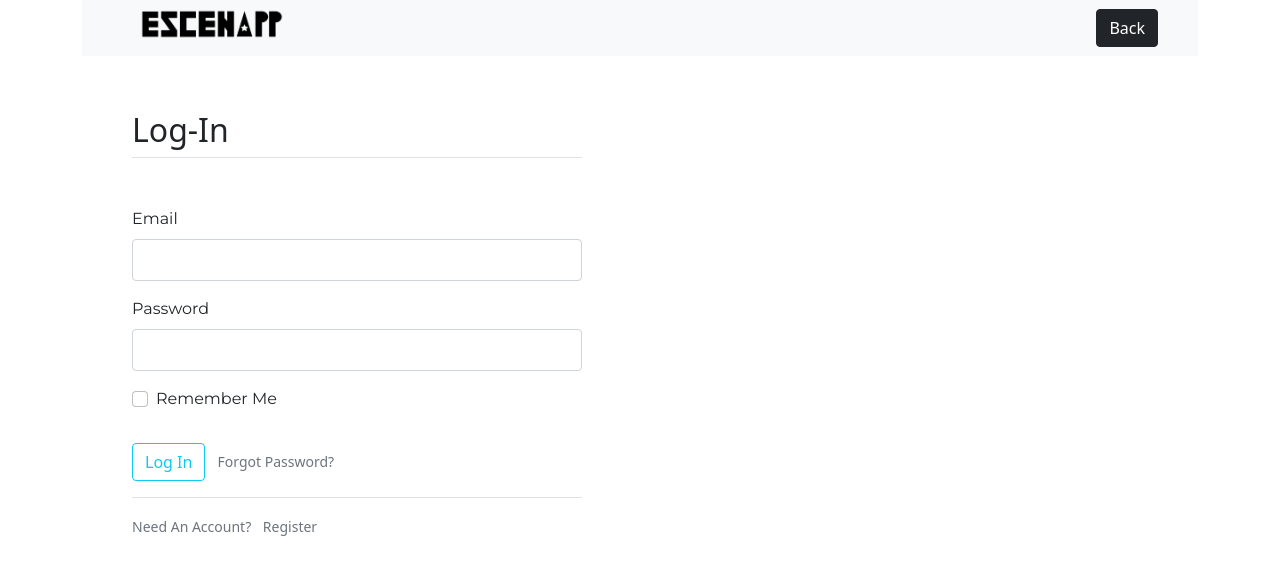
After one commit to KevinTMO/Escenapp, a Flask app: page /login in a window 1280 px wide. The commit adds this page. Shown: the top 575 px of the page. Run offline with Flask 2, Linux system fonts and the light colour scheme; some libraries are stand-ins or nearby versions.

Commit message:
Removing footer home, removing buttons in login page and adding back button

```diff
--- a/v1/static/styles/home.css
+++ b/v1/static/styles/home.css
@@ -12,13 +12,6 @@ body {
 @media (min-width: 768px) {
   #home {
     background: url("../images/pexels-sebastian-ervi-1763075.jpg") center / cover no-repeat;
-  }
-}
-
-@media (min-width: 992px) {
-  #description {
-    text-align: center;
-    font-size: 25px;
   }
 }
 
--- /dev/null
+++ b/v1/templates/login.html
@@ -0,0 +1,98 @@
+{% extends "layout.html" %}
+{% block content %}
+
+<head>
+    <meta charset="utf-8">
+    <meta name="viewport" content="width=device-width, initial-scale=1.0, shrink-to-fit=yes">
+    <link rel="stylesheet" href="../static/assets/bootstrap/css/bootstrap.min.css">
+    <link rel="stylesheet" href="https://fonts.googleapis.com/css?family=Montserrat&amp;display=swap">
+    <link rel="stylesheet" href="../static/assets/fonts/font-awesome.min.css">
+    <link rel="stylesheet" href="../static/assets/css/styles.min.css">
+    <link rel="stylesheet" href="../static/assets/styles/register-style.css">
+</head>
+
+<body>
+    <section id="register bar">
+        <div class="row">
+            <div class="col">
+                <nav class="navbar navbar-light navbar-expand-md bg-light">
+                    <div class="container-fluid"><a class="navbar-brand" href="/home"></a><button data-bs-toggle="collapse"
+                            class="navbar-toggler" data-bs-target="#navcol-1"><span class="visually-hidden">Toggle
+                                navigation</span><span class="navbar-toggler-icon"></span></button>
+                      <div class="collapse navbar-collapse" id="navcol-1"></div>
+			<a class="btn btn-dark" role="button" href="/home">Back</a>
+                    </div>
+                </nav>
+                <div class="col-12 offset-xxl-4"
+                    style="width: 500px;padding: 0px 0px 0px;padding-top: 0px;padding-right: 0px;padding-left: 0px;padding-bottom: 0px;">
+                    <section class="content-signup" style="margin-top: 55px; margin-left: 50px;">
+                        <h2>Log-In</h2>
+                        <!-- To be added code for registrationform -->
+                        <form method="POST" action"#">
+                            {{ form.hidden_tag() }}
+                            <fieldset class="form-group">
+                                <legend class="border-bottom mb-4"></legend>
+                                <!-- BEGINNING OF FEEDBACK ERROR MESSAGE BLOCK -->
+                                <div class="form-group" type="text"
+                                    style="font-family: Montserrat, sans-serif; margin-top: 50px;">
+                                    <div class="form-group">
+                                        {{ form.email.label(class="form-control-label") }}
+                                        {% if form.email.errors %}
+                                        {{ form.email(class="form-control form-control-lg is-invalid") }}
+                                        <div class="invalid-feedback">
+                                            {% for error in form.email.errors %}
+                                            <span>
+                                                {{ error }}
+                                            </span>
+                                            {% endfor %}
+                                        </div>
+                                        {% else %}
+                                        {{ form.email(class="form-control form-control-lg") }}
+                                        {% endif %}
+                                    </div>
+                                    <!-- Password label for input usr email -->
+                                    <div class="form-group">
+                                        {{ form.password.label(class="form-control-label") }}
+                                        {% if form.password.errors %}
+                                        {{ form.password(class="form-control form-control-lg is-invalid") }}
+                                        <div class="invalid-feedback">
+                                            {% for error in form.password.errors %}
+                                            <span>
+                                                {{ error }}
+                                            </span>
+                                            {% endfor %}
+                                        </div>
+                                        {% else %}
+                                        {{ form.password(class="form-control form-control-lg") }}
+                                        {% endif %}
+                                    </div>
+                                    <!-- END OF FEEDBACK ERROR MESSAGE BLOCK -->
+                                    <div class="form-check">
+                                        {{ form.remember(class="form-check-input") }}
+                                        {{ form.remember.label(class="form-check-label") }}
+                                    </div>
+                            </fieldset>
+                            <div class="form-group">
+                                {{ form.submit(class="btn btn-outline-info") }}
+                                <small class="text-muted ml-2">
+                                    <a href="{{ url_for('users.reset_request') }}">Forgot Password?</a>
+                                </small>
+                            </div>
+                        </form>
+                        <div class="border-top pt-3">
+                            <small class="text-muted">
+                                Need An Account?
+                                <a class="ml-2" href="{{url_for('users.register') }}">
+                                    Register
+                                </a>
+                            </small>
+                        </div>
+                    </section>
+                </div>
+            </div>
+    </section>
+    <script src="../static/assets/bootstrap/js/bootstrap.min.js"></script>
+    <script src="../static/assets/js/smart-forms.min.js"></script>
+    <script src="../static/assets/js/script.min.js"></script>
+</body>
+{% endblock %}
```
Also changed, not shown: v1/static/styles/about.css (+7 -0 lines).
